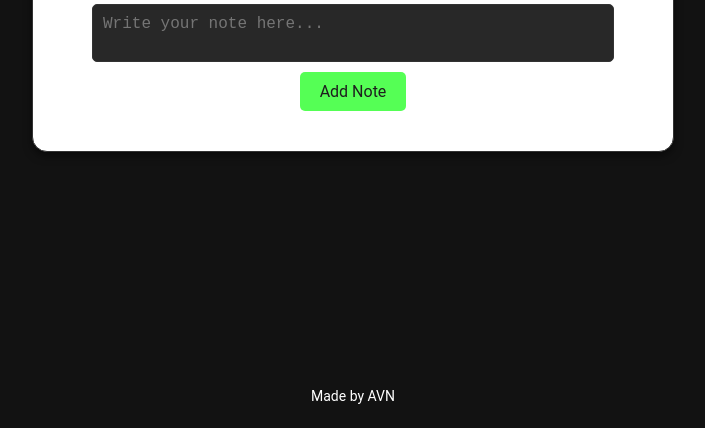
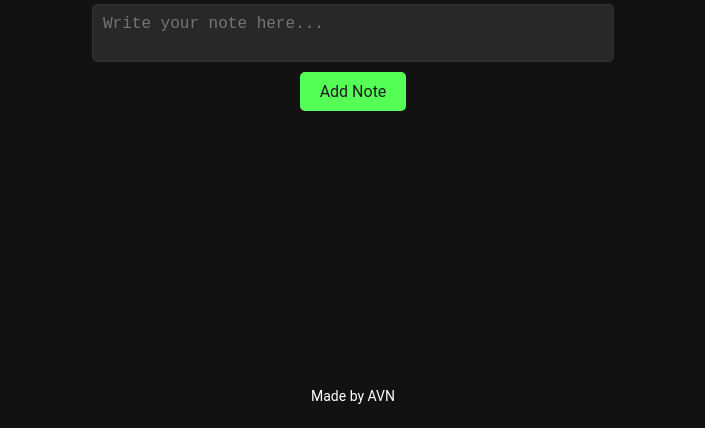
Before and after one commit to Mrhyena119/Note_App, a plain HTML site: page index.html in a window 1280 px wide. Shown: the part 372-800 px from the top of the page, without its empty margins (287-992 px from the left). Drawn offline with Linux system fonts and the light colour scheme.

Commit message:
Add files via upload

```diff
--- a/styles.css
+++ b/styles.css
@@ -10,14 +10,11 @@ body {
 }
 
 .app-container {
-  background-color: #FFFFFF;
   padding: 20px;
   border-radius: 15px;
-  box-shadow: 0 4px 8px rgba(0, 0, 0, 0.5);
   text-align: center;
   width: 90%;
   max-width: 600px;
-  border: 1px solid #333333;
 }
 
 h1 {
```
